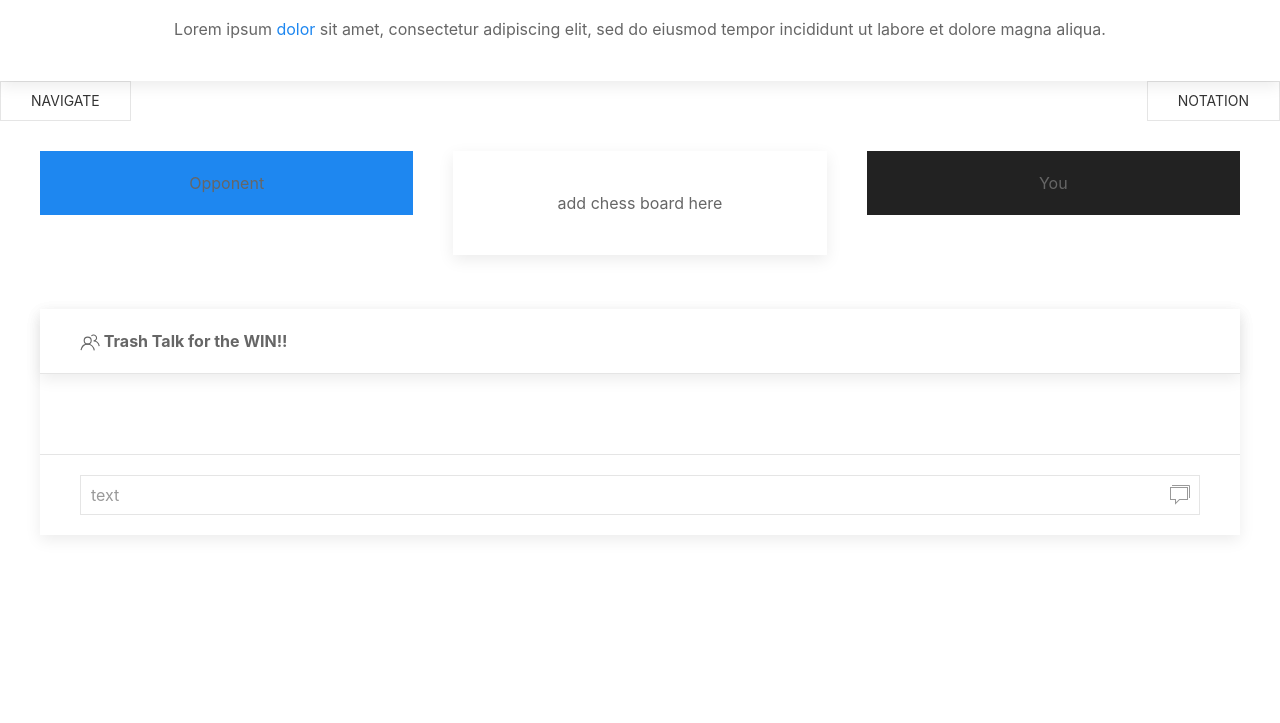
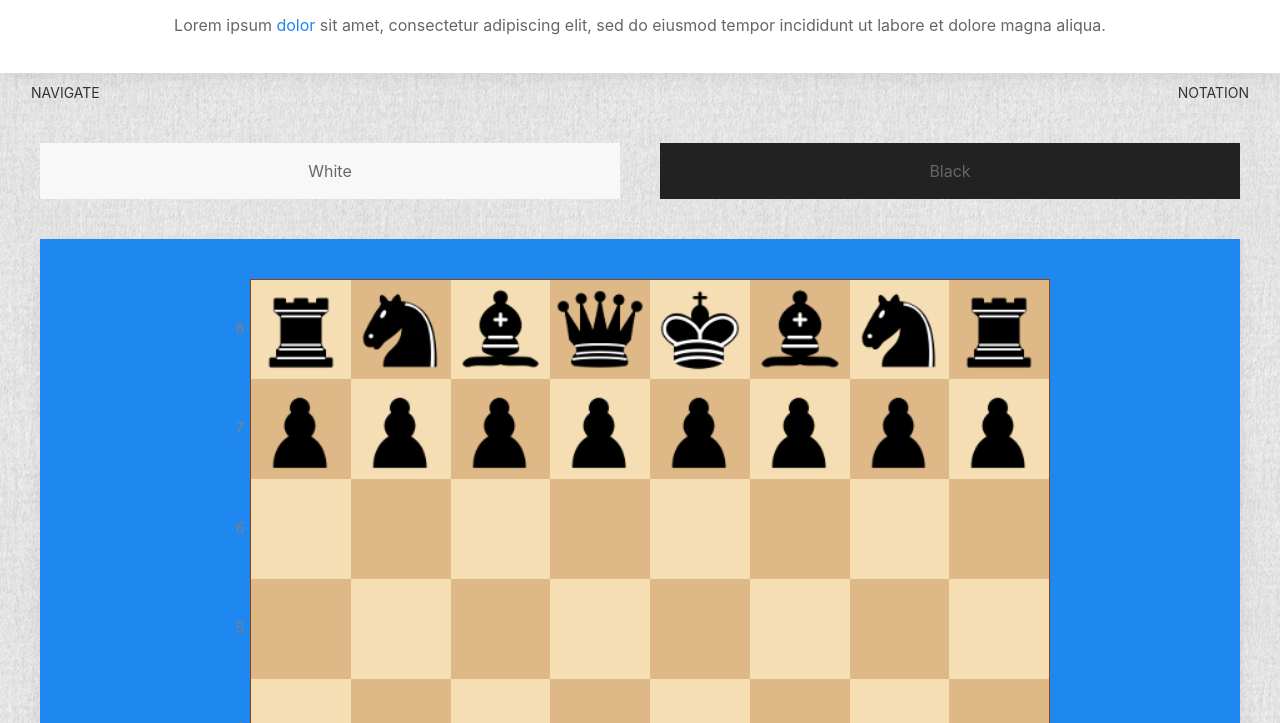
Before and after one commit to Jack87/Chess_Project01, a plain HTML site: page valUI.html in a window 1280 px wide. Shown: the part 77-800 px from the top of the page. Drawn offline with nearby package versions, Linux system fonts and the light colour scheme; no server answers.

Commit message:
starting off

```diff
--- a/valUI.html
+++ b/valUI.html
@@ -3,24 +3,29 @@
     <meta charset="UTF-8">
     <meta name="viewport" content="width=device-width, initial-scale=1.0">
     <meta http-equiv="X-UA-Compatible" content="ie=edge">
+
+    <!-- Reset CSS -->
+    <link rel="stylesheet" href="./assets/css/cssReset.css">
+    <!-- FontAwesome CSS -->
+    <link rel="stylesheet" href="https://maxcdn.bootstrapcdn.com/font-awesome/4.2.0/css/font-awesome.min.css">
+    <link rel="stylesheet" href="https://use.fontawesome.com/releases/v5.5.0/css/all.css">
     <!-- UIkit CSS -->
     <link rel="stylesheet" href="https://cdnjs.cloudflare.com/ajax/libs/uikit/3.0.0-rc.24/css/uikit.min.css" />
+    <!-- AbChess Lib CSS -->
+    <link rel="stylesheet" href="./assets/lib/AbChess-0.3.0/AbChess-0.3.0.css">
+    <!-- Local CSS -->
+    <link rel="stylesheet" href="./assets/css/style.css">
 
-    <!-- UIkit JS -->
-    <script src="https://cdnjs.cloudflare.com/ajax/libs/uikit/3.0.0-rc.24/js/uikit.min.js"></script>
-    <script src="https://cdnjs.cloudflare.com/ajax/libs/uikit/3.0.0-rc.24/js/uikit-icons.min.js"></script>
     <title>Colab Chess</title>
 </head>
 <body>
         <div class="uk-card uk-card-default uk-card-body uk-width-1-1@m">
-                <h1 class="uk-card-title uk-text-center">CoLab Chess</h1>
-                <p class="uk-text-center">Lorem ipsum <a href="#">dolor</a> sit amet, consectetur adipiscing elit, sed do eiusmod tempor incididunt ut labore et dolore magna aliqua.</p>
+            <h1 class="uk-card-title uk-text-center">CoLab Chess</h1>
+            <p class="uk-text-center">Lorem ipsum <a href="#">dolor</a> sit amet, consectetur adipiscing elit, sed do eiusmod tempor incididunt ut labore et dolore magna aliqua.</p>
         </div>
         <button class="uk-button uk-button-default uk-margin-small-right" type="button" uk-toggle="target: #offcanvas-nav-primary">Navigate</button>
-
         <div id="offcanvas-nav-primary" uk-offcanvas="overlay: true">
             <div class="uk-offcanvas-bar uk-flex uk-flex-column">
-
                 <ul class="uk-nav uk-nav-primary uk-nav-center uk-margin-auto-vertical">
                     <li class="uk-active"><a href="#">Active</a></li>
                     <li class="uk-parent">
@@ -62,42 +67,36 @@
             </div>
         </div>
         <button class="uk-button uk-button-default uk-align-right" type="button" uk-toggle="target: #offcanvas-flip">Notation</button>
-
         <div id="offcanvas-flip" uk-offcanvas="flip: true; overlay: true">
             <div class="uk-offcanvas-bar">
-
                 <button class="uk-offcanvas-close" type="button" uk-close></button>
-
                 <h3>How to Play!</h3>
-
-                <p>Lorem ipsum dolor sit amet, consectetur adipiscing elit, sed do eiusmod tempor incididunt ut labore et
-                    dolore magna aliqua. Ut enim ad minim veniam, quis nostrud exercitation ullamco laboris nisi ut aliquip
-                    ex ea commodo consequat.</p>
-
+                <p>Lorem ipsum dolor sit amet, consectetur adipiscing elit, sed do eiusmod tempor incididunt ut labore et dolore magna aliqua. Ut enim ad minim veniam, quis nostrud exercitation ullamco laboris nisi ut aliquip ex ea commodo consequat.</p>
             </div>
         </div>
-        <div class="uk-container uk-align-center">
+        <section class="uk-container uk-align-center">
 
-                     <!--add chess board here-->
-                        <div class="uk-child-width-expand@s uk-text-center" uk-grid>
-                                <div>
-                                    <div class="uk-card uk-background-primary uk-card-small uk-card-body">Opponent</div>
+
+                        <div class="uk-child-width-expand@s uk-text-center uk-grid" uk-grid>
+                                <div class=" uk-width-1-2">
+                                    <div class="uk-card uk-background-muted uk-card-small uk-card-body">White</div>
+                                </div>
+                                <div  class="uk-width-1-2">
+                                    <!--add chess board here-->
+                                    <div class="uk-card uk-background-secondary uk-card-small uk-card-body">Black</div>
                                 </div>
                                 <div>
-                                    <div class="uk-card uk-card-default uk-card-body">add chess board here</div>
-                                </div>
-                                <div>
-                                    <div class="uk-card uk-background-secondary uk-card-small uk-card-body">You</div>
+                                    <div class="uk-card uk-card-primary uk-card-body">
+                                            <div id="chessboard" style="display: inline-block" class=""></div>
+                                    </div>
                                 </div>
                         </div>
-        </div>
-        <div class="uk-container">
-
-
+        </section>
+        <section class="uk-container">
                     <br>
                     <div class="uk-card uk-card-default uk-width-1-1@m">
-                    <div class="uk-card-header uk-card-default">
-                        <strong><i class="far fa-comments" uk-icon="icon: users"></i> Trash Talk for the WIN!!</strong>
+                    <div class="uk-card-header uk-card-default" >
+                        <strong><i class="far fa-comments" ></i> <i uk-icon="icon: users"></i>Trash Talk for the WIN!!</strong>
                     </div>
                     <div class="uk-card-body chatLog" id="chatLog"></div> <!-- Conversation goes here -->
                     <div class="uk-card-footer">
@@ -109,9 +108,19 @@
                         </form>
                     </div> <!-- end of chat input -->
                     </div> <!-- end of card -->
+        </section>
 
+        <!-- UIkit JS -->
+        <script src="https://cdnjs.cloudflare.com/ajax/libs/uikit/3.0.0-rc.24/js/uikit.min.js"></script>
+        <script src="https://cdnjs.cloudflare.com/ajax/libs/uikit/3.0.0-rc.24/js/uikit-icons.min.js"></script>
+        <!-- jQuery JS-->
+        <script src="https://cdnjs.cloudflare.com/ajax/libs/jquery/3.3.1/jquery.min.js"></script>
+        <script src="https://cdnjs.cloudflare.com/ajax/libs/popper.js/1.14.3/umd/popper.min.js"></script>
+        <!-- Firebase JS -->
+        <script src="https://www.gstatic.com/firebasejs/5.5.9/firebase.js"></script>
+        <!-- Game JS -->
+        <script type="text/javascript" src="assets/lib/AbChess-0.3.0/AbChess-0.3.0.js"></script>
+        <script type="text/javascript" src="assets/javascript/game.js"></script>
 
-
-        </div>
 </body>
 </html>
```
